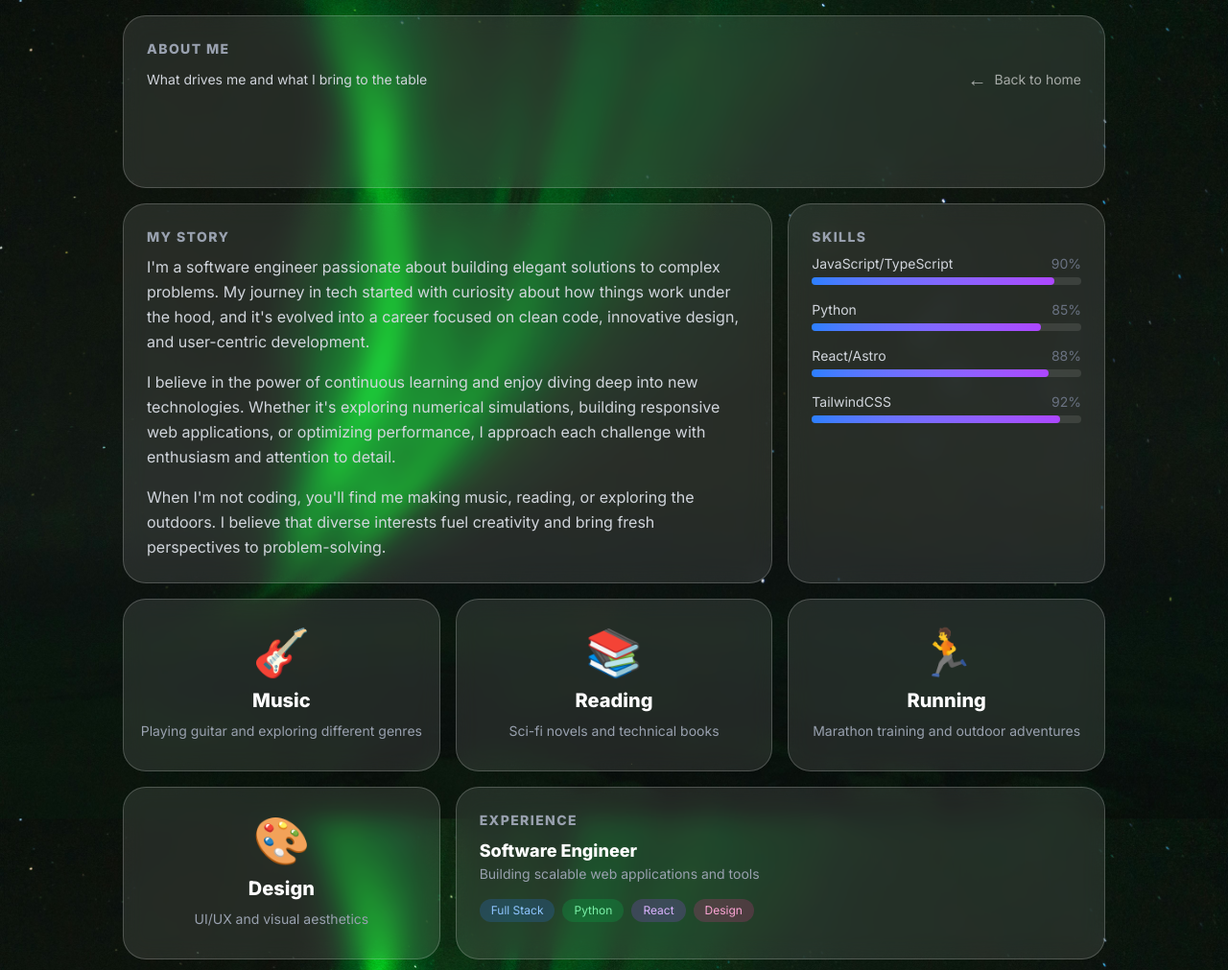
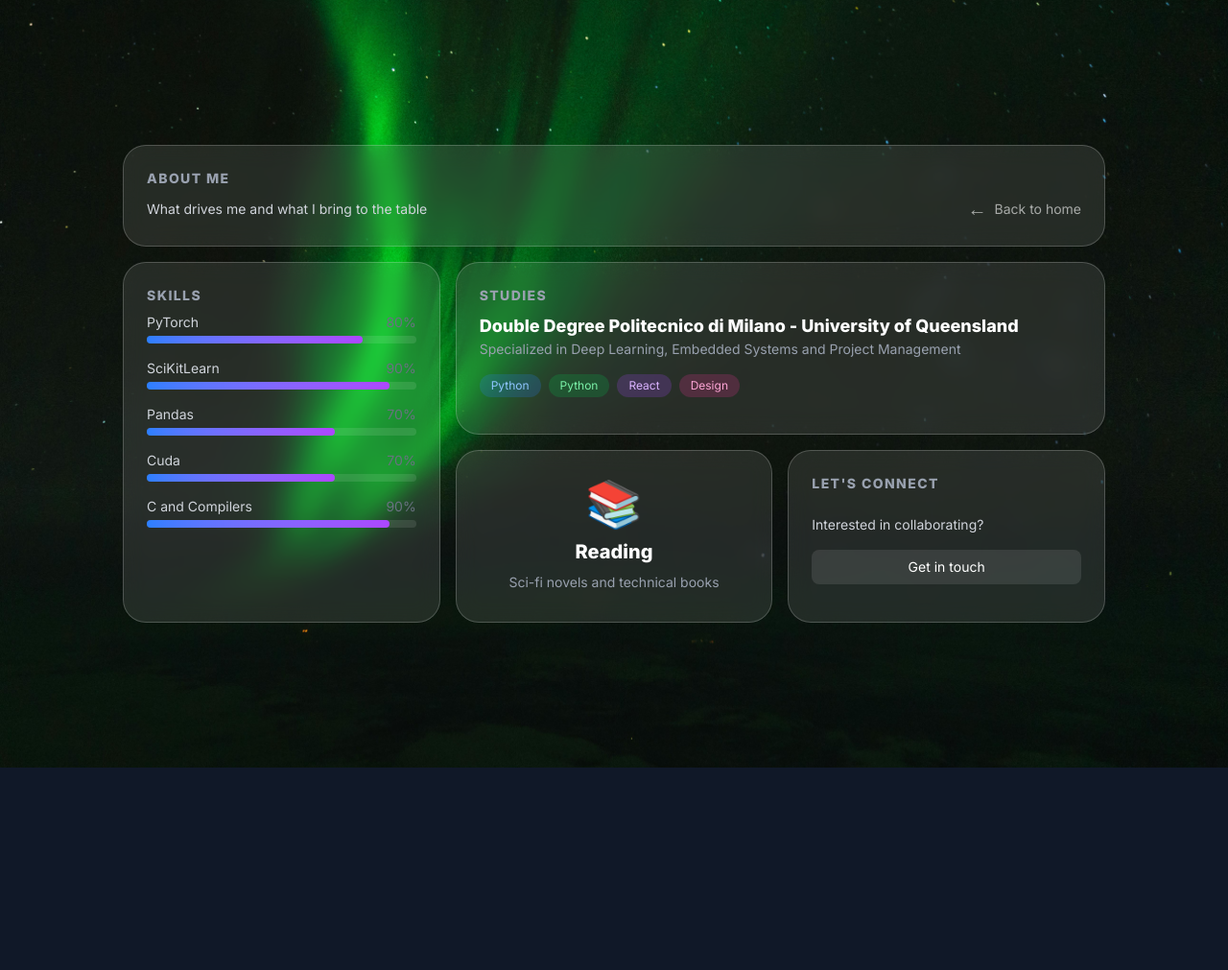
Before and after one commit to leonardobertolani/leonardobertolani.github.io, an Astro site: page /about in a window 1280 px wide. Shown: the top 1011 px of the page at 96% size. After the commit the page ends 800 px from the top, so only its background shows below. Built offline with nearby package versions, Linux system fonts and the light colour scheme; Astro itself is replaced by a stand-in of ours.

Commit message:
refactored the frontpage

```diff
--- a/src/pages/about.astro
+++ b/src/pages/about.astro
@@ -4,24 +4,70 @@ import BaseLayout from '../layouts/BaseLayout.astro';
 import Card from '../components/Card.astro';
 
 const skills = [
-  { name: "JavaScript/TypeScript", level: 90, category: "Languages" },
-  { name: "Python", level: 85, category: "Languages" },
-  { name: "React/Astro", level: 88, category: "Frameworks" },
-  { name: "TailwindCSS", level: 92, category: "Styling" },
+  { name: "PyTorch", level: 80, category: "Libraries" },
+  { name: "SciKitLearn", level: 90, category: "Libraries" },
+  { name: "Pandas", level: 70, category: "Libraries" },
+  { name: "Cuda", level: 70, category: "Frameworks" },
+  { name: "C and Compilers", level: 90, category: "Languages" },
 ];
 
 const interests = [
-  { emoji: "🎸", title: "Music", description: "Playing guitar and exploring different genres" },
-  { emoji: "📚", title: "Reading", description: "Sci-fi novels and technical books" },
-  { emoji: "🏃", title: "Running", description: "Marathon training and outdoor adventures" },
-  { emoji: "🎨", title: "Design", description: "UI/UX and visual aesthetics" },
+  {
+    emoji: "📚",
+    title: "Reading",
+    description: "Sci-fi novels and technical books",
+    colSpan: "md:col-span-1",
+    rowSpan: "md:row-span-1"
+  },/*
+  {
+    emoji: "🎸",
+    title: "Music",
+    description: "Playing guitar and exploring different genres",
+    colSpan: "md:col-span-1",
+    rowSpan: "md:row-span-1"
+  },
+  {
+    emoji: "🏃",
+    title: "Running",
+    description: "Marathon training and outdoor adventures",
+    colSpan: "md:col-span-1",
+    rowSpan: "md:row-span-1"
+  },
+  {
+    emoji: "🎨",
+    title: "Design",
+    description: "UI/UX and visual aesthetics",
+    colSpan: "md:col-span-1",
+    rowSpan: "md:row-span-1"
+  },*/
 ];
+
+const bioContent = {
+  colSpan: "md:col-span-2",
+  rowSpan: "md:row-span-2"
+};
+
+const skillsContent = {
+  colSpan: "md:col-span-1",
+  rowSpan: "md:row-span-2"
+};
+
+const experienceContent = {
+  colSpan: "md:col-span-2",
+  rowSpan: "md:row-span-1"
+};
+
+const contactContent = {
+  colSpan: "md:col-span-1",
+  rowSpan: "md:row-span-1"
+};
 ---
 
 <BaseLayout pageTitle="About - Leonardo Bertolani">
-  <main class="w-full max-w-5xl grid grid-cols-1 md:grid-cols-3 gap-4 auto-rows-[minmax(180px,auto)]">
+  <main class="w-full max-w-5xl">
 
     <!-- Navigation Card -->
+    <div class="grid grid-cols-1 md:grid-cols-3 gap-4 mb-4">
       <Card colSpan="md:col-span-3" title="About Me" href="/">
         <div class="flex items-center justify-between">
           <p class="text-gray-300 text-sm">
@@ -33,9 +79,13 @@ const interests = [
           </div>
         </div>
       </Card>
+    </div>
 
-    <!-- Bio Card (Large) -->
-    <Card colSpan="md:col-span-2" rowSpan="md:row-span-2" title="My Story">
+    <!-- Content Grid -->
+    <div class="grid grid-cols-1 md:grid-cols-3 gap-4 auto-rows-[minmax(180px,auto)]">
+
+      <!-- Bio Card (Large)
+      <Card colSpan={bioContent.colSpan} rowSpan={bioContent.rowSpan} title="My Story">
         <div class="prose prose-invert max-w-none">
           <p class="text-gray-300 leading-relaxed mb-4">
             I'm a software engineer passionate about building elegant solutions to complex problems.
@@ -53,9 +103,10 @@ const interests = [
           </p>
         </div>
       </Card>
+      -->
 
       <!-- Skills Section -->
-    <Card title="Skills" rowSpan="md:row-span-2">
+      <Card colSpan={skillsContent.colSpan} rowSpan={skillsContent.rowSpan} title="Skills">
         <div class="space-y-4">
           {skills.map((skill) => (
             <div>
@@ -74,19 +125,8 @@ const interests = [
         </div>
       </Card>
 
-    <!-- Interests Cards -->
-    {interests.map((interest) => (
-      <Card class="group hover:scale-105">
-        <div class="flex flex-col items-center justify-center h-full text-center">
-          <span class="text-5xl mb-3 group-hover:scale-110 transition-transform">{interest.emoji}</span>
-          <h3 class="text-xl font-bold text-white mb-2">{interest.title}</h3>
-          <p class="text-gray-400 text-sm">{interest.description}</p>
-        </div>
-      </Card>
-    ))}
-
-    <!-- Experience Summary -->
-    <Card colSpan="md:col-span-2" title="Experience">
+      <!-- Experience Summary
+      <Card colSpan={experienceContent.colSpan} rowSpan={experienceContent.rowSpan} title="Experience">
         <div class="space-y-3">
           <div>
             <h3 class="text-lg font-bold text-white">Software Engineer</h3>
@@ -100,9 +140,37 @@ const interests = [
           </div>
         </div>
       </Card>
+      -->
+
+      <!-- Studies Summary -->
+      <Card colSpan={experienceContent.colSpan} rowSpan={experienceContent.rowSpan} title="Studies">
+        <div class="space-y-3">
+          <div>
+            <h3 class="text-lg font-bold text-white">Double Degree Politecnico di Milano - University of Queensland</h3>
+            <p class="text-gray-400 text-sm">Specialized in Deep Learning, Embedded Systems and Project Management</p>
+          </div>
+          <div class="flex flex-wrap gap-2 mt-4">
+            <span class="px-3 py-1 bg-blue-500/20 text-blue-300 rounded-full text-xs">Python</span>
+            <span class="px-3 py-1 bg-green-500/20 text-green-300 rounded-full text-xs">Python</span>
+            <span class="px-3 py-1 bg-purple-500/20 text-purple-300 rounded-full text-xs">React</span>
+            <span class="px-3 py-1 bg-pink-500/20 text-pink-300 rounded-full text-xs">Design</span>
+          </div>
+        </div>
+      </Card>
+
+      <!-- Interests Cards -->
+      {interests.map((interest) => (
+        <Card colSpan={interest.colSpan} rowSpan={interest.rowSpan} class="group hover:scale-105">
+          <div class="flex flex-col items-center justify-center h-full text-center">
+            <span class="text-5xl mb-3 group-hover:scale-110 transition-transform">{interest.emoji}</span>
+            <h3 class="text-xl font-bold text-white mb-2">{interest.title}</h3>
+            <p class="text-gray-400 text-sm">{interest.description}</p>
+          </div>
+        </Card>
+      ))}
 
       <!-- Contact CTA -->
-    <Card title="Let's Connect" class="bg-gradient-to-br from-blue-500/20 to-purple-500/20">
+      <Card colSpan={contactContent.colSpan} rowSpan={contactContent.rowSpan} title="Let's Connect">
         <div class="flex flex-col justify-center h-full">
           <p class="text-sm text-gray-300 mb-4">Interested in collaborating?</p>
           <a href="mailto:your.email@example.com" class="px-4 py-2 bg-white/10 rounded-lg hover:bg-white/20 transition text-sm text-center">
@@ -111,5 +179,6 @@ const interests = [
         </div>
       </Card>
 
+    </div>
   </main>
 </BaseLayout>
--- a/src/pages/blog.astro
+++ b/src/pages/blog.astro
@@ -4,6 +4,7 @@ import BaseLayout from '../layouts/BaseLayout.astro';
 import Card from '../components/Card.astro';
 
 const posts = [
+    /*
   {
     title: "Migrating to Astro: A Developer's Journey",
     excerpt: "Why I chose Astro for my portfolio and what I learned along the way about modern web development.",
@@ -14,6 +15,7 @@ const posts = [
     colSpan: "md:col-span-2",
     rowSpan: "md:row-span-1"
   },
+  */
   {
     title: "Understanding Heat Diffusion Simulations",
     excerpt: "Exploring the mathematics and implementation behind thermal modeling in computational physics.",
@@ -23,7 +25,7 @@ const posts = [
     slug: "heat-diffusion-simulations",
     colSpan: "md:col-span-1",
     rowSpan: "md:row-span-1"
-  },
+  }/*,
   {
     title: "Building Responsive Bento Grids",
     excerpt: "A deep dive into creating flexible, responsive layouts using CSS Grid and Tailwind.",
@@ -33,7 +35,7 @@ const posts = [
     slug: "bento-grids",
     colSpan: "md:col-span-1",
     rowSpan: "md:row-span-1"
-  },
+  },*/
 ];
 ---
 
--- a/src/pages/index.astro
+++ b/src/pages/index.astro
@@ -91,8 +91,6 @@ const jobTitle = "Software Engineer";
       <div class="flex flex-col justify-center h-full">
         <p class="text-sm text-gray-300">Interests, skills, and what drives me</p>
         <div class="flex gap-2 mt-3">
-          <span class="text-xl">🎸</span>
-          <span class="text-xl">📚</span>
           <span class="text-xl">⚡</span>
         </div>
       </div>
--- a/src/pages/projects.astro
+++ b/src/pages/projects.astro
@@ -10,17 +10,18 @@ const projects = [
     repo: "leonardobertolani/temperatures",
     tags: ["Python", "NumPy", "Simulation"],
     link: "https://github.com/leonardobertolani/temperatures",
-    image: "https://images.unsplash.com/photo-1635070041078-e363dbe005cb",
+    image: "",
     colSpan: "md:col-span-2",
     rowSpan: "md:row-span-2"
   },
+  /*
   {
     title: "EcoTracker App",
     description: "A mobile PWA to track carbon footprint using React and Firebase.",
     repo: "leonardobertolani/ecotracker",
     tags: ["React", "Firebase", "PWA"],
     link: "https://github.com/leonardobertolani/ecotracker",
-    image: "https://images.unsplash.com/photo-1611273426858-450d8e3c9fce",
+    image: "",
     colSpan: "md:col-span-1",
     rowSpan: "md:row-span-1"
   },
@@ -30,7 +31,7 @@ const projects = [
     repo: "leonardobertolani/dataviz",
     tags: ["Python", "D3.js", "FastAPI"],
     link: "https://github.com/leonardobertolani/dataviz",
-    image: "https://images.unsplash.com/photo-1551288049-bebda4e38f71",
+    image: "",
     colSpan: "md:col-span-1",
     rowSpan: "md:row-span-1"
   },
@@ -40,10 +41,11 @@ const projects = [
     repo: "leonardobertolani/portfolio",
     tags: ["Astro", "TailwindCSS", "TypeScript"],
     link: "https://github.com/leonardobertolani/portfolio",
-    image: "https://images.unsplash.com/photo-1555066931-4365d14bab8c",
+    image: "",
     colSpan: "md:col-span-2",
     rowSpan: "md:row-span-1"
   },
+  */
 ];
 ---
 
```
Lines whose indentation alone changed are shown as unchanged.
